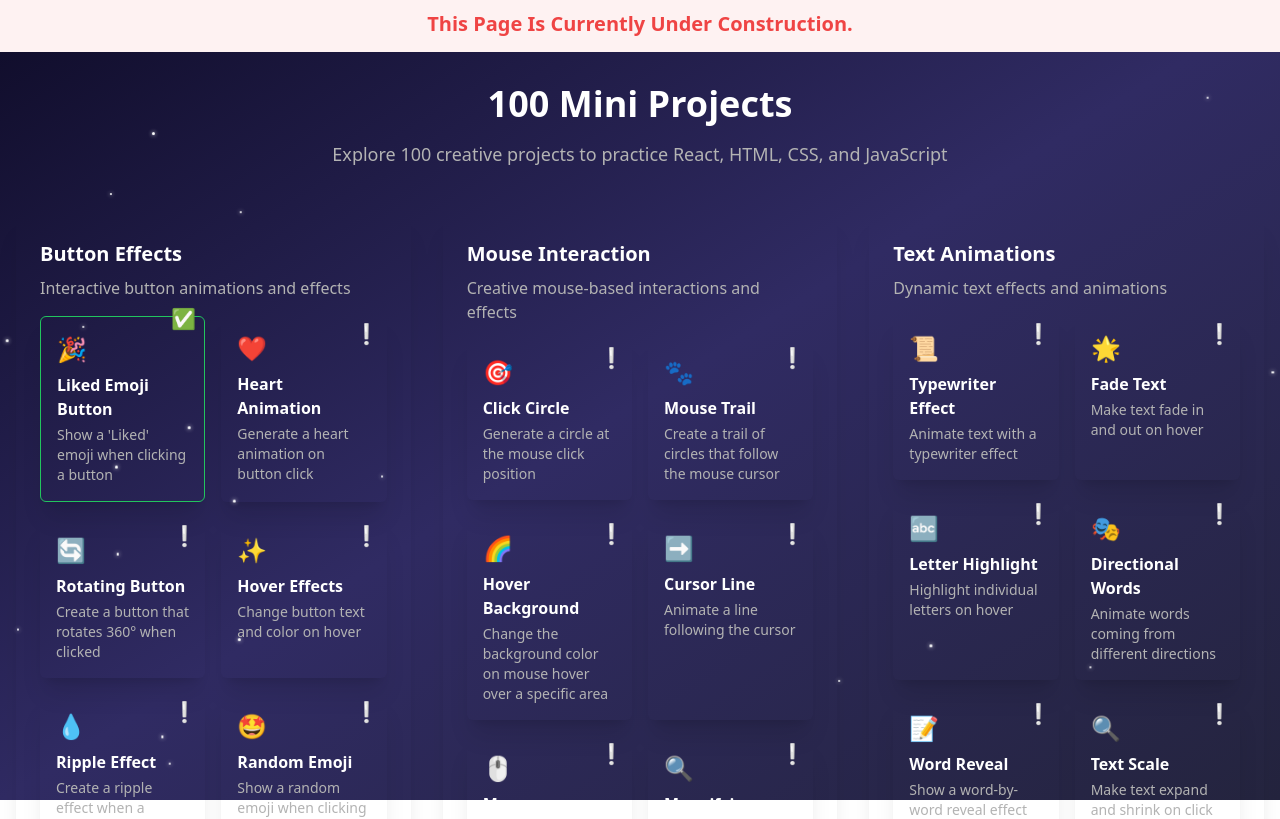
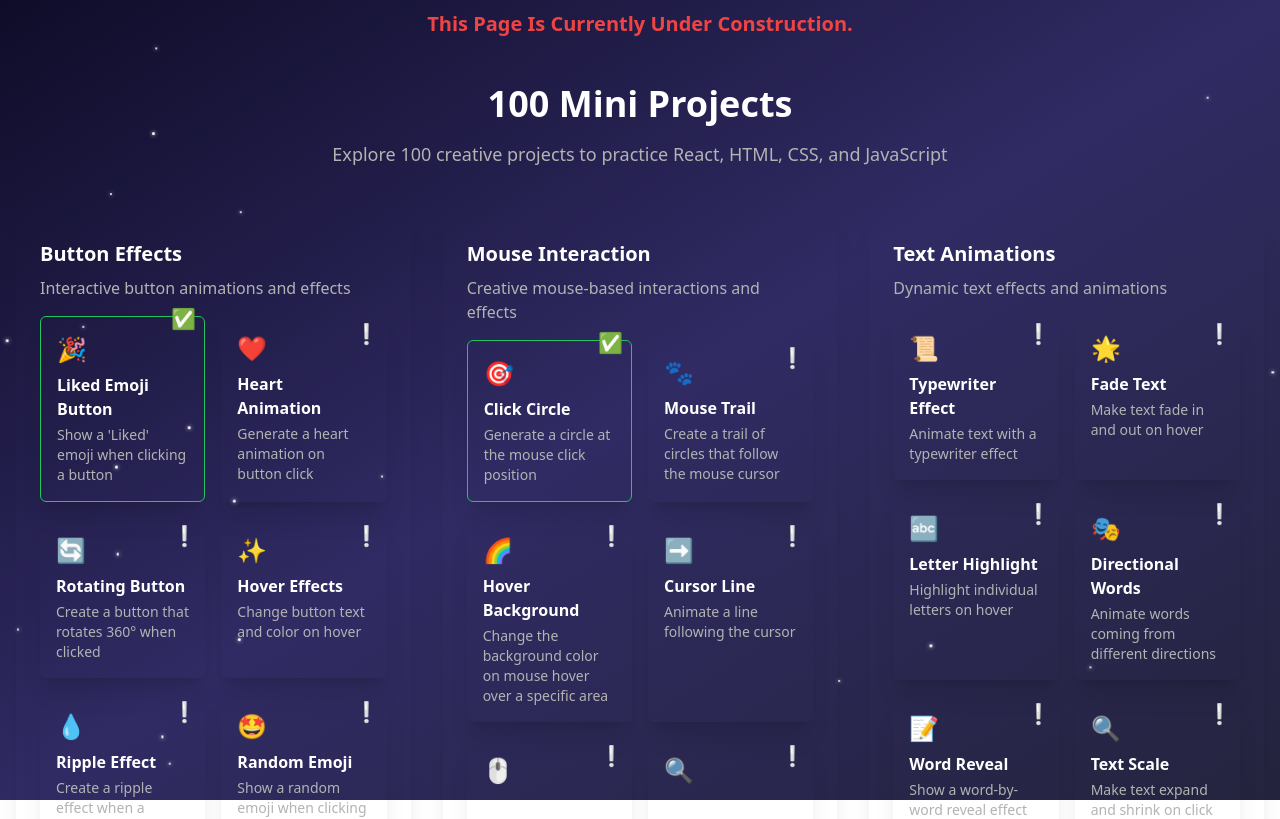
Before and after one commit to Faizal661/100-mini-projects, a React (Vite) app: page / in a window 1280 px wide. Shown: the top 819 px of the page. Built offline with nearby package versions, Linux system fonts and the light colour scheme.

Commit message:
refactor : changed project icon, refactor folder structure.

```diff
--- a/index.html
+++ b/index.html
@@ -2,7 +2,7 @@
 <html lang="en">
   <head>
     <meta charset="UTF-8" />
-    <link rel="icon" type="image/svg+xml" href="/vite.svg" />
+    <link rel="icon" type="image/svg+xml" href="/public/images/icon.png" />
     <meta name="viewport" content="width=device-width, initial-scale=1.0" />
     <title>100 Projects in React</title>
   </head>
--- a/src/data/projects.ts
+++ b/src/assets/data/projects.ts
@@ -1,4 +1,4 @@
-import { Category } from "../types";
+import { Category } from "../../types";
 
 export const categories: Category[] = [
   {
@@ -79,6 +79,7 @@ export const categories: Category[] = [
         title: "Click Circle",
         emoji: "🎯",
         description: "Generate a circle at the mouse click position",
+        completed:true
       },
       {
         id: 12,
--- a/src/styles/colors.ts
+++ b/src/assets/styles/colors.ts
@@ -1,4 +1,4 @@
-import { ColorType } from "../types/color.type";
+import { ColorType } from "../../types/color.type";
 
 export const colors: ColorType = {
   primary: {
--- /dev/null
+++ b/src/components/projects/CircleGenerate.tsx
@@ -0,0 +1,7 @@
+const CircleGenerate = () => {
+  return (
+    <div className="bg-white ">CircleGenerate</div>
+  )
+}
+
+export default CircleGenerate
--- a/src/pages/HomePage.tsx
+++ b/src/pages/HomePage.tsx
@@ -1,4 +1,4 @@
-import { categories } from "../data/projects";
+import { categories } from "../assets/data/projects";
 import { CategoryCard } from "../components/CategoryCard";
 import MeteorBackground from "../components/MeteorBackground";
 
@@ -6,9 +6,10 @@ const HomePage = () => {
   return (
     <div className="min-h-screen bg-transparent">
       {/* under construction indication */}
-      <div className="bg-red-50 py-3 text-center text-xl text-red-500 font-semibold capitalize">
+      <div className="py-3 text-center text-xl text-red-500 font-semibold capitalize">
         <p className="animate-bounce">this page is currently under construction.</p>
       </div>
+
       <MeteorBackground />
       <div className="container mx-auto px-4 py-8">
         <div className="text-center mb-12">
--- a/src/pages/ProjectPage.tsx
+++ b/src/pages/ProjectPage.tsx
@@ -2,14 +2,15 @@
 
 import { useParams, Link } from "react-router-dom";
 import { useEffect, useState } from "react";
-import { categories } from "../data/projects";
+import { categories } from "../assets/data/projects";
 import type { Project } from "../types";
 import MeteorBackground from "../components/MeteorBackground";
 import { ArrowLeft } from "lucide-react";
 
 // Import project components
-import BouncingBall from "../projects/BouncingBall";
-import LikedEmojiPost from "../projects/LikedEmojiPost";
+import BouncingBall from "../components/projects/BouncingBall";
+import LikedEmojiPost from "../components/projects/LikedEmojiPost";
+import CircleGenerate from "../components/projects/CircleGenerate";
 
 const ProjectPage = () => {
   const { id } = useParams();
@@ -38,9 +39,11 @@ const ProjectPage = () => {
     switch (project.id) {
       case 1:
         return <LikedEmojiPost />;
+      case 11:
+        return <CircleGenerate
+         />;
       case 41:
         return <BouncingBall />;
-      // Add more cases for other projects
       default:
         return (
           <div className="text-center p-8 bg-slate-800 rounded-lg">
```
Also changed, not shown: tailwind.config.js (+5 -5 lines), public/images/icon.png (added), src/components/projects/BouncingBall.tsx (renamed from src/projects/BouncingBall.tsx), src/components/projects/LikedEmojiPost.tsx (renamed from src/projects/LikedEmojiPost.tsx).
